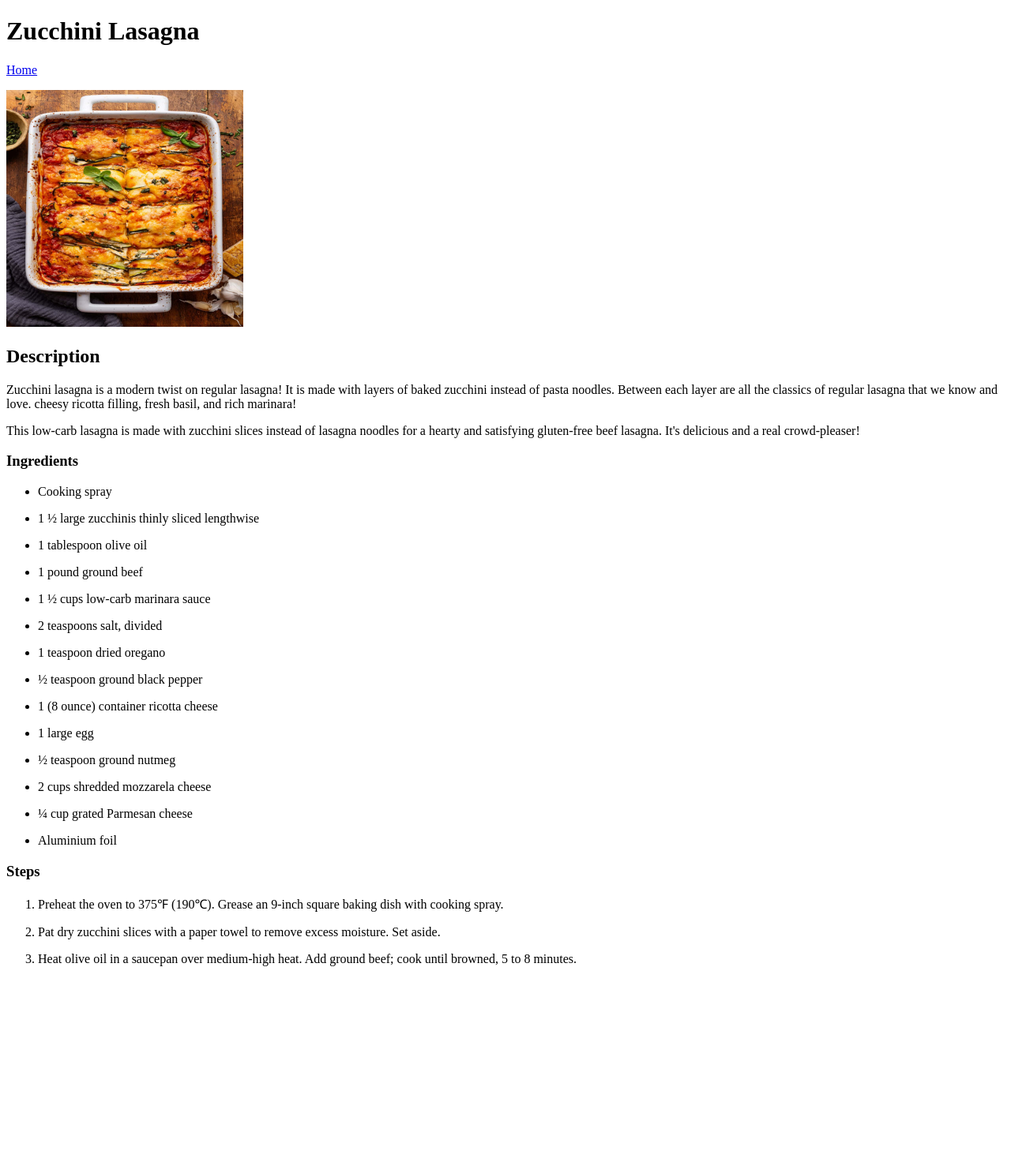
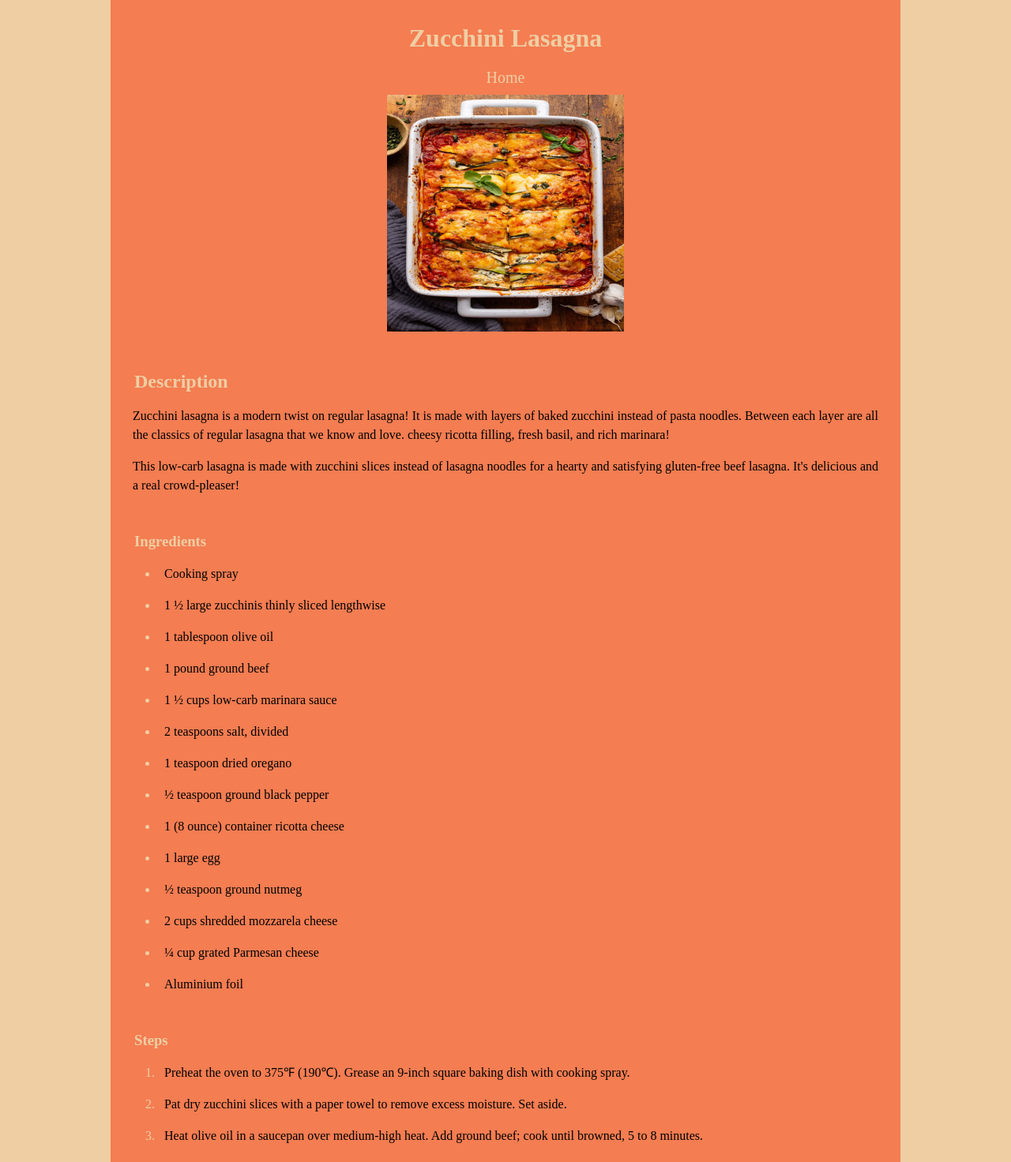
Before and after one commit to ThierryLekinaNga/odin_recipes, a plain HTML site: page recipes/lasagna.html in a window 1280 px wide. Shown: the top 1472 px of the page at 79% size. Before the commit the page ends 1240 px from the top, so only its background shows below. Drawn offline with Linux system fonts and the light colour scheme.

Commit message:
Added style.css file and modified html files
* Linked all html files to style.css file,
* and moved the image inline css styles from html files to the external css file.

```diff
--- a/recipes/lasagna.html
+++ b/recipes/lasagna.html
@@ -3,38 +3,48 @@
 <head>
     <meta charset="UTF-8">
     <meta name="viewport" content="width=device-width, initial-scale=1.0">
+    <link rel="stylesheet" href="../style.css">
     <title>Zucchini Lasagna</title>
 </head>
 <body>
-    <h1>Zucchini Lasagna</h1>
+    <div class="recipe">
+        <div class="recipe-name">
+            <h1 class="headers">Zucchini Lasagna</h1>
             <a href="../index.html">Home</a>
-    <p></p>
-    <img src="../img/zucchini-lasagna.jpg" alt="Delicious Zucchini Lasagna" height="300" width="300">
-    <h2>Description</h2>
+            <img src="../img/zucchini-lasagna.jpg" alt="Delicious Zucchini Lasagna">
+        </div>
+        <div class="description">
+            <h2 class="headers">Description</h2>
             <p>Zucchini lasagna is a modern twist on regular lasagna! It is made with layers of baked zucchini instead of pasta noodles. Between each layer are all the classics of regular lasagna that we know and love.  cheesy ricotta filling, fresh basil, and rich marinara!</p>
             <p>This low-carb lasagna is made with zucchini slices instead of lasagna noodles for a hearty and satisfying gluten-free beef lasagna. It's delicious and a real crowd-pleaser!</p>
-    <h3>Ingredients</h3>
+        </div>
+        <div class="ingredients">
+            <h3 class="headers">Ingredients</h3>
             <ul>
-        <p><li>Cooking spray</li></p>
-        <p><li>1 &frac12; large zucchinis thinly sliced lengthwise</li></p>
-        <p><li>1 tablespoon olive oil</li></p>
-        <p><li>1 pound ground beef</li></p>
-        <p><li>1 &frac12; cups low-carb marinara sauce</li></p>
-        <p><li>2 teaspoons salt, divided</li></p>
-        <p><li>1 teaspoon dried oregano</li></p>
-        <p><li>&frac12; teaspoon ground black pepper</li></p>
-        <p><li>1 (8 ounce) container ricotta cheese</li></p>
-        <p><li>1 large egg</li></p>
-        <p><li>&frac12; teaspoon ground nutmeg</li></p>
-        <p><li>2 cups shredded mozzarela cheese</li></p>
-        <p><li>&frac14; cup grated Parmesan cheese</li></p>
-        <p><li>Aluminium foil</li></p>
+                <li>Cooking spray</li>
+                <li>1 &frac12; large zucchinis thinly sliced lengthwise</li>
+                <li>1 tablespoon olive oil</li>
+                <li>1 pound ground beef</li>
+                <li>1 &frac12; cups low-carb marinara sauce</li>
+                <li>2 teaspoons salt, divided</li>
+                <li>1 teaspoon dried oregano</li>
+                <li>&frac12; teaspoon ground black pepper</li>
+                <li>1 (8 ounce) container ricotta cheese</li>
+                <li>1 large egg</li>
+                <li>&frac12; teaspoon ground nutmeg</li>
+                <li>2 cups shredded mozzarela cheese</li>
+                <li>&frac14; cup grated Parmesan cheese</li>
+                <li>Aluminium foil</li>
             </ul>
-    <h3>Steps</h3>
+        </div>
+        <div class="steps">
+        <h3 class="headers">Steps</h3>
             <ol>
-        <p><li>Preheat the oven to 375&#x2109; (190&#8451;). Grease an 9-inch square baking dish with cooking spray.</li></p>
-        <p><li>Pat dry zucchini slices with a paper towel to remove excess moisture. Set aside.</li></p>
-        <p><li>Heat olive oil in a saucepan over medium-high heat. Add ground beef; cook until browned, 5 to 8 minutes.</li></p>
+                <li>Preheat the oven to 375&#x2109; (190&#8451;). Grease an 9-inch square baking dish with cooking spray.</li>
+                <li>Pat dry zucchini slices with a paper towel to remove excess moisture. Set aside.</li>
+                <li>Heat olive oil in a saucepan over medium-high heat. Add ground beef; cook until browned, 5 to 8 minutes.</li>
             </ol>
+        </div>
+    <div>
 </body>
 </html>
--- /dev/null
+++ b/style.css
@@ -0,0 +1,101 @@
+html {
+    box-sizing: border-box;
+
+}
+
+*,
+*::before,
+*::after {
+    box-sizing: inherit;
+    margin: 0;
+}
+
+body {
+    background-color: rgb(239, 206, 163);
+}
+
+.home,
+.recipe,
+img {
+    margin: 0 auto;
+}
+
+.home {
+    width: 800px;
+    margin-top: 200px;
+    padding: 50px;
+}
+
+.home,
+.recipe {
+    background-color: rgb(244, 125, 82);
+}
+
+a {
+    text-decoration: none;
+    display: inline-block;
+    font-size: 20px;
+}
+
+.home ul li {
+    list-style-type: none;
+}
+
+.home h1 {
+    font-size: 40px;
+}
+.home,
+img {
+    height: 300px;
+}
+
+img {
+    display: block;
+    width: 300px;
+}
+
+.recipe {
+    width: 1000px;
+}
+
+.recipe-name,
+.home {
+    text-align: center;
+}
+
+.recipe,
+.recipe-name,
+.description,
+.ingredients,
+.steps,
+.home h1,
+img {
+    margin-bottom: 10px;
+}
+
+.headers,
+.ingredients ul li::marker,
+.steps ol li::marker,
+a {
+     color: rgb(239, 206, 163);
+}
+
+.description p,
+.ingredients ul li,
+.steps ol li {
+    padding: 8px;
+    line-height: 1.5;
+    text-align: justify;
+    font-size: 16px;
+}
+
+.recipe,
+.recipe-name,
+.description,
+.ingredients,
+.steps,
+.headers,
+.home h1,
+a {
+    padding: 10px;
+}
```
Also changed, not shown: index.html (+9 -6 lines), recipes/chicken.html (+29 -19 lines), recipes/pancakes.html (+27 -17 lines). Lines whose indentation alone changed are shown as unchanged.
